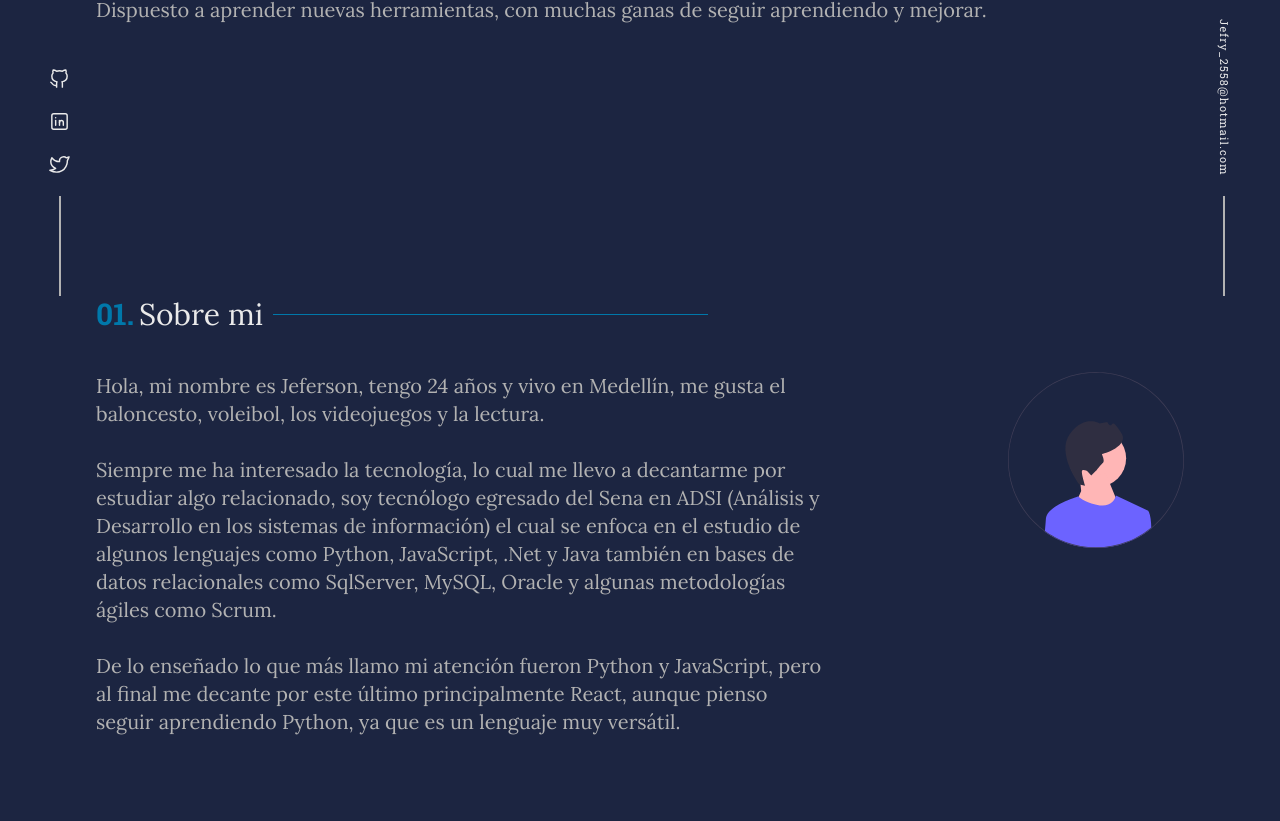
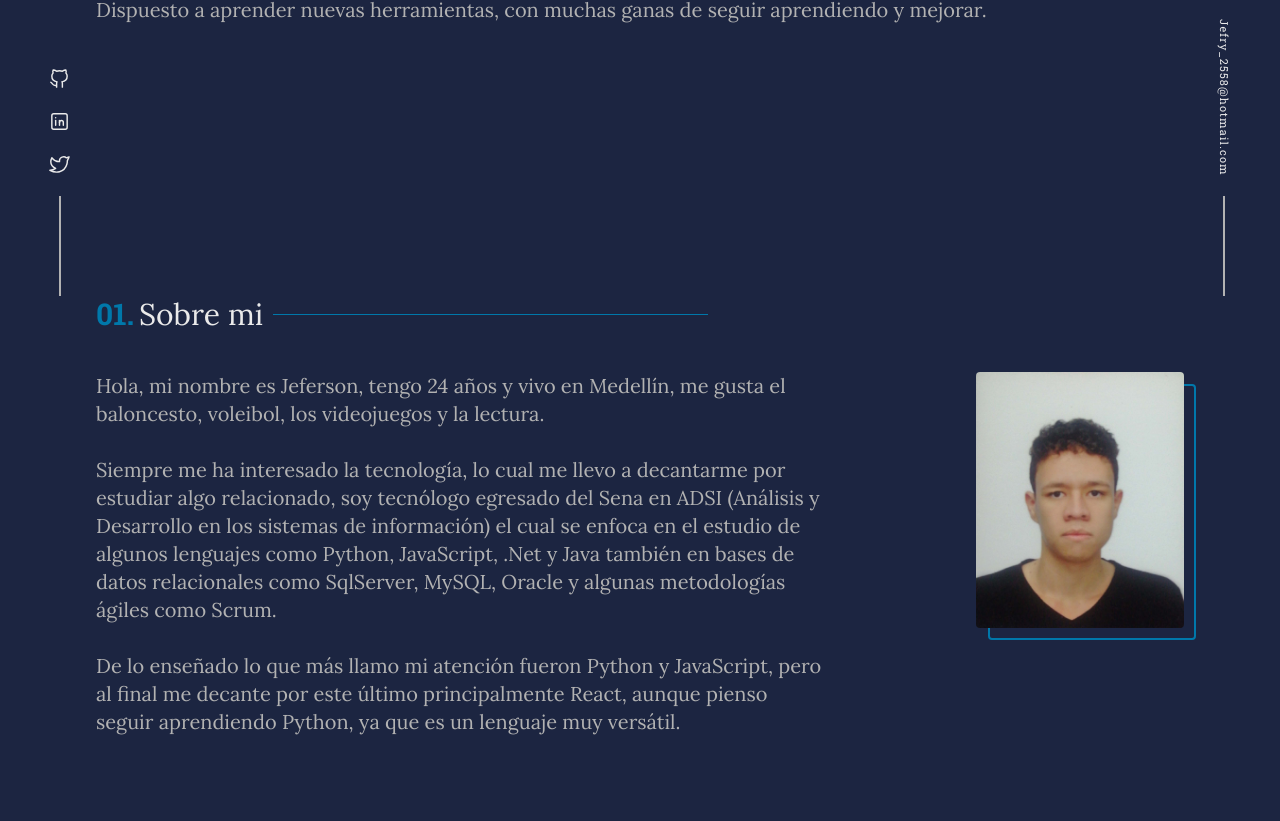
Before and after one commit to Jeferson-Hernandez/portfolio, a React (Vite) app: page / in a window 1280 px wide. Shown: the part 504-1325 px from the top of the page. Built offline with nearby package versions, Linux system fonts and the light colour scheme.

Commit message:
portafolio final

```diff
--- a/src/assets/index.js
+++ b/src/assets/index.js
@@ -5,6 +5,8 @@ import githubRepo from "./github-repo.svg";
 import linkedinIcon from "./linkedin-icon.svg";
 import twitterIcon from "./twitter-icon.svg";
 import hamburgerIcon from "./hamburger-icon.svg";
+import cv from "./CV-Jeferson.pdf";
+import fotoPerfil from "./foto-jh.jpg";
 
 export {
   avatar,
@@ -14,4 +16,6 @@ export {
   hamburgerIcon,
   linkedinIcon,
   twitterIcon,
+  cv,
+  fotoPerfil,
 };
--- a/src/components/NavBar.jsx
+++ b/src/components/NavBar.jsx
@@ -8,10 +8,25 @@ import { closeIcon, hamburgerIcon } from "../assets";
 
 export const NavBar = () => {
   const [prevScrollPos, setPrevScrollPos] = useState(0);
+  const [screenWidth, setScreenWidth] = useState(0);
   const [visible, setVisible] = useState(true);
   const [isToggle, setIsToggle] = useState(false);
 
+  const getCurrentDimension = () => window.innerWidth;
+
+  // const handleScreenWidth = () => {
+  //   const screenWidth = window.innerWidth;
+  //   if (screenWidth > 700) {
+  //     setIsToggle(false);
+  //   }
+  //   console.log(screenWidth);
+  // };
+
   useEffect(() => {
+    const updateDimension = () => {
+      setScreenWidth(getCurrentDimension());
+    };
+
     //Scroll to toggle de navbar
     const handleScroll = () => {
       const currentScrollPos = window.scrollY;
@@ -24,11 +39,17 @@ export const NavBar = () => {
       setPrevScrollPos(currentScrollPos);
     };
 
+    if (screenWidth >= 670) {
+      setIsToggle(false);
+    }
+
     window.addEventListener("scroll", handleScroll);
+    window.addEventListener("resize", updateDimension);
     return () => {
       window.removeEventListener("scroll", handleScroll);
+      window.removeEventListener("resize", handleScroll);
     };
-  }, [isToggle, prevScrollPos]);
+  }, [screenWidth, prevScrollPos]);
 
   //Disable scrollY if aside is toggle
   isToggle ? disableBodyScroll(document) : enableBodyScroll(document);
@@ -50,7 +71,8 @@ export const NavBar = () => {
           </div>
           <span className="absolute bg-lightWhite inset-0 -z-10 rounded" />
         </motion.div>
-        <img
+        <motion.img
+          variants={easeIn(0.5, 0.3)}
           src={isToggle ? closeIcon : hamburgerIcon}
           alt="close menu icon"
           onClick={() => setIsToggle(!isToggle)}
--- a/src/components/NavItem.jsx
+++ b/src/components/NavItem.jsx
@@ -1,6 +1,8 @@
 /* eslint-disable react/prop-types */
 import { motion } from "framer-motion";
 import { fadeIn } from "../animations/motion";
+
+import { cv } from "../assets";
 
 export const NavItem = ({
   name,
@@ -20,7 +22,12 @@ export const NavItem = ({
       }
     >
       {button ? (
-        <a href="#" className={aside ? "btn-aside" : "btn-nav"}>
+        <a
+          href={cv}
+          target="_blank"
+          rel="noreferrer noopener"
+          className={aside ? "btn-aside" : "btn-nav"}
+        >
           {name}
         </a>
       ) : (
--- a/src/pages/AboutPage.jsx
+++ b/src/pages/AboutPage.jsx
@@ -1,7 +1,7 @@
 import { motion } from "framer-motion";
 import { easeIn, fadeIn } from "../animations/motion";
 
-import { avatar } from "../assets";
+import { fotoPerfil } from "../assets";
 
 export const AboutPage = () => {
   const age = new Date().getFullYear() - 1999;
@@ -10,7 +10,7 @@ export const AboutPage = () => {
     <motion.section
       whileInView="visible"
       initial="hidden"
-      viewport={{ once: true, amount: 0.7 }}
+      viewport={{ once: true, amount: 0.1 }}
       id="sobre"
       className=""
     >
@@ -42,8 +42,13 @@ export const AboutPage = () => {
             lenguaje muy versátil.
           </motion.p>
         </div>
-        <motion.div variants={easeIn(0.7, 0.3)} className="w-44 h-44">
-          <img src={avatar} alt="avatar" />
+        <motion.div variants={easeIn(0.7, 0.3)} className="relative">
+          <img
+            src={fotoPerfil}
+            alt="avatar"
+            className="filter-photo rounded w-52 h-64 z-10"
+          />
+          <div className="absolute w-full h-full rounded border-2 border-brightBlue inset-0 translate-x-3 translate-y-3 -z-10" />
         </motion.div>
       </div>
     </motion.section>
```
Also changed, not shown: src/index.css (+8 -0 lines), src/assets/foto-jh.jpg (added), 1 other file (tests, documents, lock files or other folders).
